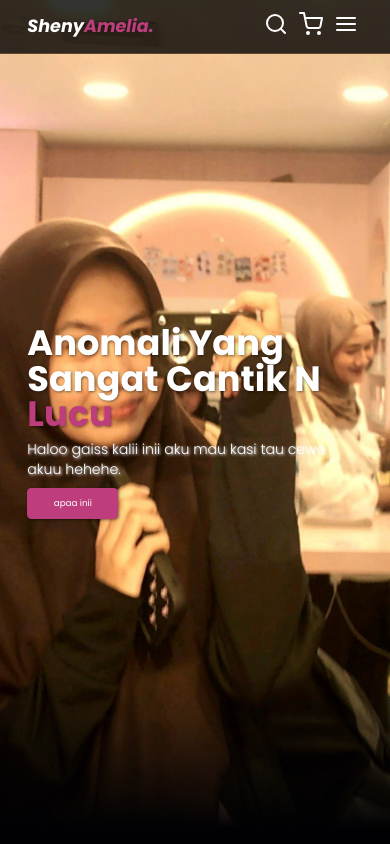
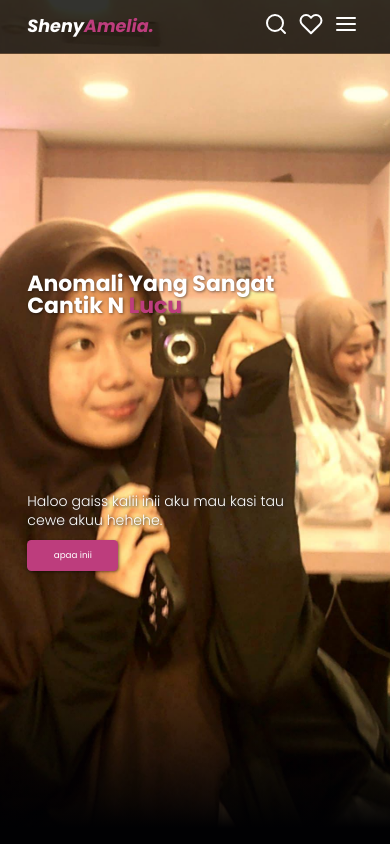
Before and after one commit to rizky-ijal/sheny-cantik.github.io, a plain HTML site: page index.html in a window 390 px wide. Shown: the top 844 px of the page. Drawn offline with nearby package versions, Linux system fonts and the light colour scheme.

Commit message:
seccond commit

```diff
--- a/css/style.css
+++ b/css/style.css
@@ -131,7 +131,7 @@ body {
   margin-top: 1rem;
   line-height: 1.4;
   font-weight: 300;
-  text-shadow: 1px 1px 3px rgba(255, 255, 255);
+  text-shadow: 1px 1px 3px rgb(41, 38, 38);
   /* mix-blend-mode: difference; */
 }
 
@@ -180,6 +180,10 @@ body {
 .about .row .about-img img {
   width: 100%;
   border-radius: 20%;
+  display: flex;
+  align-items: center;
+  justify-content: center;
+
 }
 
 .about .row .content {
@@ -195,9 +199,10 @@ body {
 
 .about .row .content p {
   margin-bottom: 0.8rem;
-  font-size: 1.4;
-  font-weight: 100;
+  font-size: 11px;
+  font-weight: 300;
   line-height: 1.6;
+  letter-spacing: 0.1rem;
 }
 
 /* menu section */
@@ -335,6 +340,9 @@ footer .credit a:hover{
   background-color: black;
   color: var(--primary);
 }
+
+
+
 /* media queries */
 
 /* laptop */
@@ -346,7 +354,7 @@ footer .credit a:hover{
 /* tablet */
 @media (max-width: 768px) {
   html {
-    font-size: 62.5%;
+    font-size: 50%;
   }
 
   #hamburger-menu {
@@ -382,6 +390,30 @@ footer .credit a:hover{
   .navbar .navbar-nav a:hover::after {
     transform: scaleX(0.2);
   }
+
+
+.hero .content h1 {
+  font-size: 2.5rem;
+  color: #fff;
+  text-shadow: 1px 1px 3px rgba(1, 1, 3, 0.5);
+  line-height: 1;
+  max-width: 30rem;
+  margin-top: rem;
+}
+
+.hero .content h1 span {
+  color: var(--primary);
+}
+  .hero .content p {
+  font-size: 1.6rem;
+  margin-top: 1rem;
+  line-height: 1.4;
+  margin-top: 60%;
+  font-weight: 300;
+  text-shadow: 1px 1px 3px rgb(41, 38, 38);
+  max-width: 33rem;
+  /* mix-blend-mode: difference; */
+}
 
   .about .row {
     flex-wrap: wrap;
--- a/index.html
+++ b/index.html
@@ -36,14 +36,14 @@
 
     <div class="navbar-nav">
       <a href="#home">home</a>
-      <a href="#about"> Tentang Kami</a>
+      <a href="#about"> Tentang sheny>
       <a href="#menu">Menu</a>
       <a href="#contact">Kontak</a>
     </div>
 
     <div class="navbar-extra">
       <a href="#" id="search"><i data-feather="search"></i>
-        <a href="#" id="shopping-cart"><i data-feather="shopping-cart"></i>
+        <a href="#" id="shopping-cart"><i data-feather="heart"></i>
           <a href="#" id="hamburger-menu"><i data-feather="menu"></i>
           </a>
 
```
